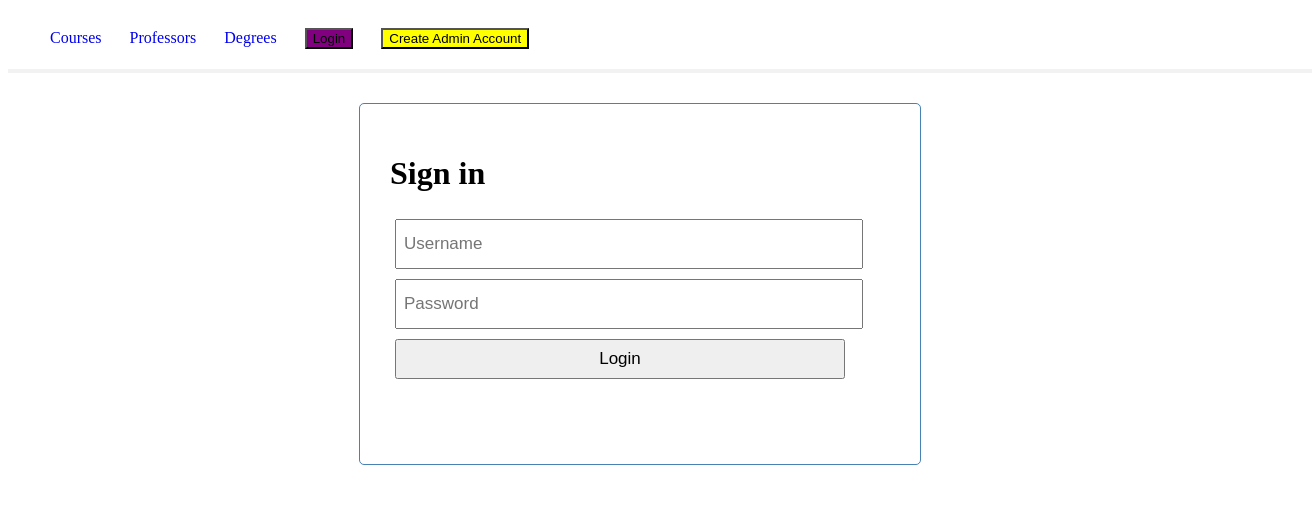
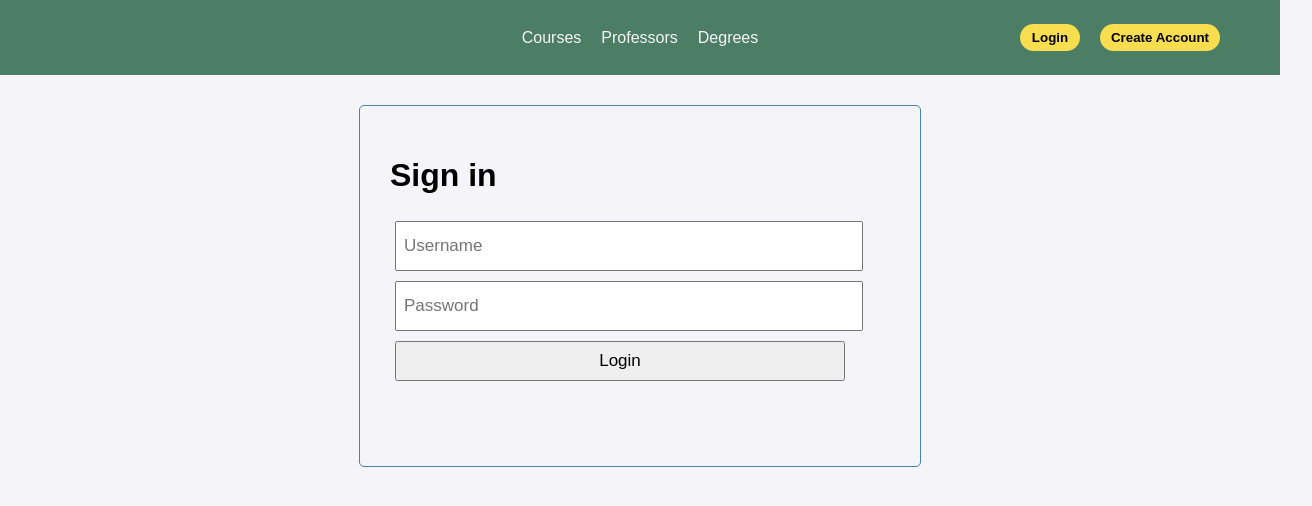
Before and after one commit to kayrux/University-Course-Helper, a React (Create React App) app in the folder client/: page /login in a window 1280 px wide. Shown: the top 506 px of the page, 1312 px wide, since content can reach past the window. Built offline with nearby package versions, Linux system fonts and the light colour scheme.

Commit message:
Styling Start

```diff
--- a/client/src/App.js
+++ b/client/src/App.js
@@ -14,8 +14,6 @@ import ReportInfo from "./pages/reportInfo/ReportInfo";
 import ProfessorInfo from "./pages/professorInfo/ProfessorInfo";
 import auth from "./context/Auth";
 import { Navigate } from "react-router-dom";
-
-//
 
 const App = () => {
     const [LoggedInAsAdmin, setLoggedAsAdmin] = useState(false) // Keep track of whether the user is logged in as admin
--- a/client/src/components/Button.js
+++ b/client/src/components/Button.js
@@ -11,7 +11,7 @@ const Button = ({color, text, onClick}) => {
 }
 
 Button.defaultProps = {
-    color: "steelblue"
+    color: "red"
 }
 
 Button.propTypes = {
--- a/client/src/components/ListDiplay.js
+++ b/client/src/components/ListDiplay.js
@@ -8,13 +8,12 @@ const ListDisplay = ({list,type,search}) => {
         //returns every course name in the given list and turns them into links to the corasponding course page
         //(note all other if statements below do the same thing, just with a different path)
         return (
-            <div>
+            <div className = "listDisplay">
                 {list.map((val) => {
                     return(
                         <div key={val.Course_name} value={val}>
-                        <h2>
-                            {val.Course_name.toLowerCase().includes(search.toString().toLowerCase())? <Link to={`/courses/${val.Course_name}`}>{val.Course_name}</Link> : ""}
-                        </h2>
+                            {val.Course_name.toLowerCase().includes(search.toString().toLowerCase())?
+                            <Link to={`/courses/${val.Course_name}`} style={{ textDecoration: 'none' }}> {val.Course_name} </Link> : ""}
                         </div>
                     );
                     })}
@@ -23,13 +22,12 @@ const ListDisplay = ({list,type,search}) => {
     }
     else if (type === "professor"){
         return (
-            <div>
+            <div className = "listDisplay">
                 {list.map((val) => {
                     return(
                         <div key={val.Prof_name} value={val}>
-                        <h2>
-                        {val.Prof_name.toLowerCase().includes(search.toString().toLowerCase())? <Link to={`/professors/${val.Prof_name}`}>{val.Prof_name}</Link> : ""}
-                        </h2>
+                            {val.Prof_name.toLowerCase().includes(search.toString().toLowerCase())?
+                            <Link to={`/professors/${val.Prof_name}`} style={{ textDecoration: 'none' }}>{val.Prof_name}</Link> : ""}
                         </div>
                     );
                 })}
@@ -38,13 +36,12 @@ const ListDisplay = ({list,type,search}) => {
     }
     else if (type === "degree"){
         return (
-            <div>
+            <div className = "listDisplay">
                 {list.map((val) => {
                     return(
                         <div key={val.Degree_name} value={val}>
-                        <h2>
-                        {val.Degree_name.toLowerCase().includes(search.toString().toLowerCase())? <Link to={`/degrees/${val.Degree_name}`}>{val.Degree_name}</Link> : ""}
-                        </h2>
+                            {val.Degree_name.toLowerCase().includes(search.toString().toLowerCase())?
+                            <Link to={`/degrees/${val.Degree_name}`} style={{ textDecoration: 'none' }}>{val.Degree_name}</Link> : ""}
                         </div>
                     );
                 })}
@@ -53,13 +50,11 @@ const ListDisplay = ({list,type,search}) => {
     }
     else if (type === "report"){
         return (
-            <div>
+            <div className = "listDisplay">
                 {list.map((val) => {
                     return(
                         <div key={val.Report_id} value={val}>
-                        <h2>
-                            <Link to={`/reports/${val.Report_id}`}>Report {val.Report_id}</Link>
-                        </h2>
+                            <Link to={`/reports/${val.Report_id}`} style={{ textDecoration: 'none' }}>Report {val.Report_id}</Link>
                         </div>
                     )
                 })}
--- a/client/src/components/Navbar.js
+++ b/client/src/components/Navbar.js
@@ -1,5 +1,4 @@
 import { Link } from "react-router-dom";
-import Button from "./Button";
 
 
 /**
@@ -13,21 +12,23 @@ const Navbar = ({onLogout, loggedIn}) => {
     // Return a list of links to be displayed on the navbar
     return (
         <div className="navbar">
-            <div className="links">
+            <span className="navbarLeft">
+            </span>
+            <span className="navbarCenter">
                 <Link to="/">Courses</Link>
                 <Link to="/professors">Professors</Link>
                 <Link to="/degrees">Degrees</Link>
+            </span>
+            <span className="navbarRight">
+                {loggedIn && <Link to="/reports">Reports</Link>}
                 {/* Logout button is displayed only when user is logged in */}
-                {loggedIn ? <Link to="/"><Button text="Logout" color="red" onClick={onLogout}></Button></Link>
-                : <Link to="/login"><Button text="Login" color="purple"></Button></Link>}
+                {loggedIn ? <Link to="/"><button className="shortButton" type="submit" onClick={onLogout}> Logout </button></Link>
+                : <Link to="/login"><button className="shortButton" type="submit"> Login </button></Link>}
 
                 {/* Edit Account button is displayed wen logged in and create account button is displayed when logged out */}
-                {loggedIn ? <Link to="/edit-account"><Button text="Edit Account" color="grey"></Button></Link>
-                : <Link to="/create-account"><Button text="Create Admin Account" color="yellow"></Button></Link>}
-
-                {loggedIn && <Link to="/reports">Reports</Link>}
-            </div>
-
+                {loggedIn ? <Link to="/edit-account"><button className="longButton" type="submit"> Edit Account </button></Link>
+                : <Link to="/create-account"><button className="longButton" type="submit"> Create Account </button></Link>}
+            </span>
         </div>
     )
 }
--- a/client/src/components/SemesterProf.js
+++ b/client/src/components/SemesterProf.js
@@ -29,14 +29,14 @@ const SemesterProf = ({name, startYear, startTerm}) => {
                             <br>
                             </br>
                             <div>
-                                <Link to={`/professors/${semProf.Prof_name}`}>{semProf.Prof_name}</Link>
+                                <Link to={`/professors/${semProf.Prof_name}`} style={{ textDecoration: 'none' }}>{semProf.Prof_name}</Link>
                             </div>
                             <div>
-                                -Rating (rate my professor): {' '}
+                                Rating (rate my professor): {' '}
                                 {!!(semProf.Prof_rating)? semProf.Prof_rating : 'Not rated'}
                             </div>
                             <div>
-                                -Mode of delivery: {' '}
+                                Mode of delivery: {' '}
                                 {!!(semProf.Mode_of_delivery)? semProf.Mode_of_delivery : 'Not listed'}
                             </div>
                             <div>
--- a/client/src/index.css
+++ b/client/src/index.css
@@ -2,50 +2,179 @@
   color: red;
 }
 
-.navbar {
-    padding: 20px;
-    align-items: center;
-    margin: auto;
-    width:100%;
-    border-bottom: 4px solid #f2f2f2;
+* {
+  font-family: Arial
 }
 
-  .navbar h1 {
-    color: black;
-  }
-  .navbar .links {
-    align-items: center;
-    margin-left: auto;
-  }
-  .navbar a {
-    margin-left: 16px;
-    text-decoration: none;
-    padding: 6px;
-  }
-  .navbar a:hover {
-    color: #f1356d;
+hr {
+  border: solid #79615A;
+  border-radius: 1px;
 }
 
-  .footer {
-    position: fixed;
-    bottom: 0;
-    left: 0;
-    width:100%;
-    height: 50px;
-    border-top: 4px solid #f2f2f2;
+html {background-color: #F5F4F9;}
+
+html, body {
+  margin: 0;
+  padding: 0;
 }
 
-  .footer a {
-    margin-left: 16px;
-    text-decoration: none;
-    padding: auto;
-    padding-top: 10px;
+/*
+------------------------------------------------------------------------------------------------------------
+-------------------------------------------------- Navbar --------------------------------------------------
+------------------------------------------------------------------------------------------------------------
+*/
+
+.navbar {
+  width: 100%;
+  height: 75px;
+  background-color: #4C7E66;
+  display: flex;
+  justify-content: center;
+  align-items: center;
+  position: sticky;
+  top: 0px;
 }
 
-  .footer a:hover {
-    color: #f1356d;
+.navbarLeft{
+  flex: 3;
+  display: flex;
+  justify-content: left;
+  align-items: center;
+  margin-left: 50px;
 }
 
+.navbarCenter{
+  flex: 0;
+  display: flex;
+  justify-content: center;
+  align-items: center;
+}
+
+.navbarRight{
+  flex: 3;
+  display: flex;
+  justify-content: right;
+  align-items: center;
+  margin-right: 50px;
+}
+
+.navbar a {
+  color: #F5F4F9;
+  text-decoration: none;
+  padding: 10px;
+}
+
+.navbar a:hover {
+  color: #F8DD4E;
+}
+
+.shortButton {
+  cursor: pointer;
+  background-color: #F8DD4E;
+  font-weight: 600;
+  padding: 6px;
+  border: none;
+  border-radius: 100px;
+  text-align: center;
+  width: 60px;
+  align-self: center;
+}
+
+.longButton {
+  cursor: pointer;
+  background-color: #F8DD4E;
+  font-weight: 600;
+  padding: 6px;
+  border: none;
+  border-radius: 100px;
+  text-align: center;
+  width: 120px;
+  align-self: center;
+}
+
+/*
+------------------------------------------------------------------------------------------------------------
+-------------------------------------------------- List Pages ----------------------------------------------
+------------------------------------------------------------------------------------------------------------
+*/
+
+.listSearch{
+  padding-top: 50px;
+  padding-bottom: 10px;
+  display: flex;
+  justify-content: center;
+  text-align: center;
+  overflow: auto;
+  height: 50px;
+}
+
+.list{
+  display: flex;
+  justify-content: center;
+  text-align: center;
+}
+
+.listDisplay {
+  cursor: pointer;
+  font-size: 150%;
+  font-weight: 700;
+  padding: 10px;
+}
+
+.headingSimulation{
+  font-size: 18px;
+  font-weight: bold;
+}
+
+.smallText{
+  font-size: small;
+  color: rgb(108, 107, 107)
+}
+
+/*
+------------------------------------------------------------------------------------------------------------
+-------------------------------------------------- Info Pages ----------------------------------------------
+------------------------------------------------------------------------------------------------------------
+*/
+
+.info{
+  margin: auto;
+  width: 70%;
+}
+
+.semesterInline{
+  display: inline-block;
+  height: 150px;
+  padding-right: 20px;
+}
+
+.WTF{
+  display: flex;
+  justify-content: center;
+}
+
+.rating {
+  background-color: #6C6ED6;
+  width: 450px;
+  margin: 15px;
+  padding-top: 25px;
+  padding-bottom: 25px;
+  padding-left: 60px;
+  padding-right: 60px;
+}
+
+.ratingDropdown {
+  flex: 3;
+  display: flex;
+  justify-content: center;
+  align-items: center;
+}
+
+/*
+------------------------------------------------------------------------------------------------------------
+-------------------------------------------------- SURYA STUFF ---------------------------------------------
+------------------------------------------------------------------------------------------------------------
+*/
 
 .btn-block {
   display: block;
@@ -87,16 +216,6 @@
   border-radius: 5px;
 }
 
-  .rating-form {
-    max-width: 800px;
-    margin: 30px auto;
-    overflow: auto;
-    height: 200px;
-    border: 1px solid steelblue;
-    padding: 30px;
-    border-radius: 5px;
-  }
-
 .comment-input {
   width: 90%;
   height: 100px;
--- a/client/src/pages/courseInfo/CourseInfo.js
+++ b/client/src/pages/courseInfo/CourseInfo.js
@@ -186,7 +186,7 @@ const CourseInfo = ({username}) => {
 
     //Print out course info
     return(
-        <div>
+        <div className = "info">
             {/*generic course info */}
             {courseInfo.map((course) => {
                 return(
@@ -217,62 +217,66 @@ const CourseInfo = ({username}) => {
                             Offered in
                         </h2>
                         {/*course info for each semester taught*/}
+                        <div>
                             {semesterInfo.map((sem) => {
                                 return(
-                                <div key={[sem.Sem_start_year, sem.Sem_start_term]} value={sem}>
-                                    <h3>
+                                    <span className = "semesterInline" key={[sem.Sem_start_year, sem.Sem_start_term]} value={sem}>
+                                        <div className = "headingSimulation">
                                             {sem.Sem_start_year} {' '}
                                             {sem.Sem_start_term}
-                                    </h3>
-                                    <div>
+                                        </div>
+                                        <div className = "smallText">
                                             Duration: {sem.Duration} months
                                         </div>
                                         {/* semesterProf returns information on further info on semester (related to prof) as well as prof info*/}
                                         {<SemesterProf name = {course.Course_name} startYear = {sem.Sem_start_year} startTerm = {sem.Sem_start_term} />}
-                                </div>
+                                    </span>
                                 );
                             })}
+                        </div>
 
                         <hr />
 
                         <h2>
                             Degrees relevant to
                         </h2>
-                        <h3>
+                        <div className = "headingSimulation">
                             Required for:
-                        </h3>
-                        <div>
+                        </div>
+                        <div className = "smallText">
                             *note some required courses may not actually be manditory to complete the degree,
                             and instead may be replaced with a different required course to complete the degree
                             check detailed degree information on the corasponding degree page for more details
                         </div>
+                        <br></br>
                         {/*info on how the course related to degrees*/}
                         {degreeRequiredInfo.map((required) => {
                             return(
                                 <div key={required.Degree_name} value={required}>
-                                    <Link to={`/degrees/${required.Degree_name}`}>{required.Degree_name}</Link>
+                                    <Link to={`/degrees/${required.Degree_name}`} style={{ textDecoration: 'none' }}>{required.Degree_name}</Link>
                                 </div>
                             );
                         })}
-                        <h3>
+                        <br></br>
+                        <div className = "headingSimulation">
                             Optional for:
-                        </h3>
+                        </div>
+                        <br></br>
                         {degreeOptionalInfo.map((optional) => {
                             return(
                                 <div key={optional.Degree_name} value={optional}>
-                                    <Link to={`/degrees/${optional.Degree_name}`}>{optional.Degree_name}</Link>
+                                    <Link to={`/degrees/${optional.Degree_name}`} style={{ textDecoration: 'none' }}>{optional.Degree_name}</Link>
                                 </div>
                             );
                         })}
                         <hr />
                         {/*form to submit rating*/}
-                        <div>
-                            <form className="rating-form" onSubmit={createRating}>
+                        <div className="WTF">
+                            <form className="rating" onSubmit={createRating}>
 
-                                <label>
-                                    Rate this class: {' '}
+                                <label className="ratingDropdown">
                                     <select value={score || ""} onChange={(e) => {setScore(e.target.value || "" )}}>
-                                        <option value = ""> </option>
+                                        <option value = ""> Rate this class </option>
                                         <option value = "1"> 1 </option>
                                         <option value = "2"> 2 </option>
                                         <option value = "3"> 3 </option>
--- a/client/src/pages/courseList/CourseList.js
+++ b/client/src/pages/courseList/CourseList.js
@@ -25,13 +25,17 @@ const CourseList = () => {
     // Call Listdisplay to render the list
     return(
         <div>
+            <div className="listSearch" >
                 <input
                     type="text"
                     placeholder="Search Courses"
                     value={search}
                     onChange={(e) => setSearch(e.target.value)}
                 />
+            </div>
+            <div className="list" >
                 <ListDisplay list = {courseList} type = {type} search = {search} />
+            </div>
         </div>
     )
 }
--- a/client/src/pages/degreeList/DegreeList.js
+++ b/client/src/pages/degreeList/DegreeList.js
@@ -45,28 +45,30 @@ const DegreeList = () => {
     //Call Listdisplay to render the list
     return(
         <div>
+            <div className="listSearch" >
                 <input
                     type="text"
                     placeholder="Search Courses"
                     value={search}
                     onChange={(e) => setSearch(e.target.value)}
                 />
-            <h1>
+            </div>
+                <h1 className="list">
                     Majors
                 </h1>
-            <div>
+                <div className="list">
                     <ListDisplay list = {degreeListMajor} type = {type} search = {search} />
                 </div>
-            <h1>
+                <h1 className="list">
                     Minors
                 </h1>
-            <div>
+                <div className="list">
                     <ListDisplay list = {degreeListMinor} type = {type} search = {search} />
                 </div>
-            <h1>
+                <h1 className="list">
                     Other
                 </h1>
-            <div>
+                <div className="list">
                     <ListDisplay list = {degreeListOther} type = {type} search = {search} />
                 </div>
         </div>
--- a/client/src/pages/login/Login.js
+++ b/client/src/pages/login/Login.js
@@ -1,4 +1,4 @@
-import { useState, useEffect } from "react"
+import { useState } from "react"
 import Axios from "axios"
 import { Navigate } from "react-router-dom"
 
@@ -28,7 +28,7 @@ const Login = ({onLogin}) => {
         const data = await check.data
 
         // Log in if passowrd is accurate
-        if (data == true){
+        if (data === true){
             onLogin({username}) //NOTE this used to be {username,password} is something breaks take a peek
             setLoggedIn(true)
             setLoginError(false)
--- a/client/src/pages/professorList/ProfessorList.js
+++ b/client/src/pages/professorList/ProfessorList.js
@@ -24,13 +24,17 @@ const ProfessorList = () => {
     //Call Listdisplay to render the list
     return(
         <div>
+            <div className="listSearch" >
                 <input
                     type="text"
                     placeholder="Search Courses"
                     value={search}
                     onChange={(e) => setSearch(e.target.value)}
                 />
+            </div>
+            <div className="list">
                 <ListDisplay list = {professorList} type = {type} search = {search} />
+            </div>
         </div>
     )
 }
--- a/client/src/pages/reportList/ReportList.js
+++ b/client/src/pages/reportList/ReportList.js
@@ -22,7 +22,7 @@ const ReportList = () => {
 
     //Call Listdisplay to render the list
     return(
-        <div>
+        <div className="list">
             <ListDisplay list = {reportList} type = {type} />
         </div>
     )
```
Lines whose indentation alone changed are shown as unchanged.
